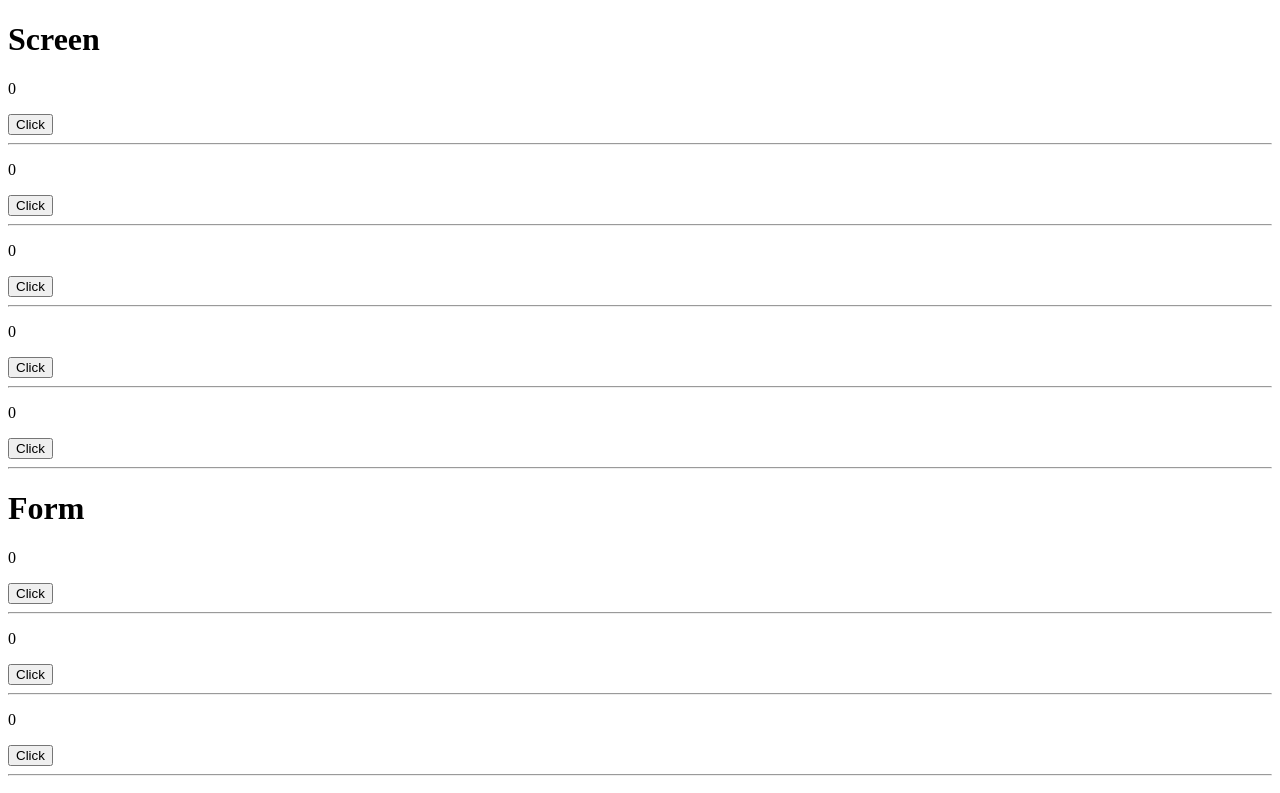
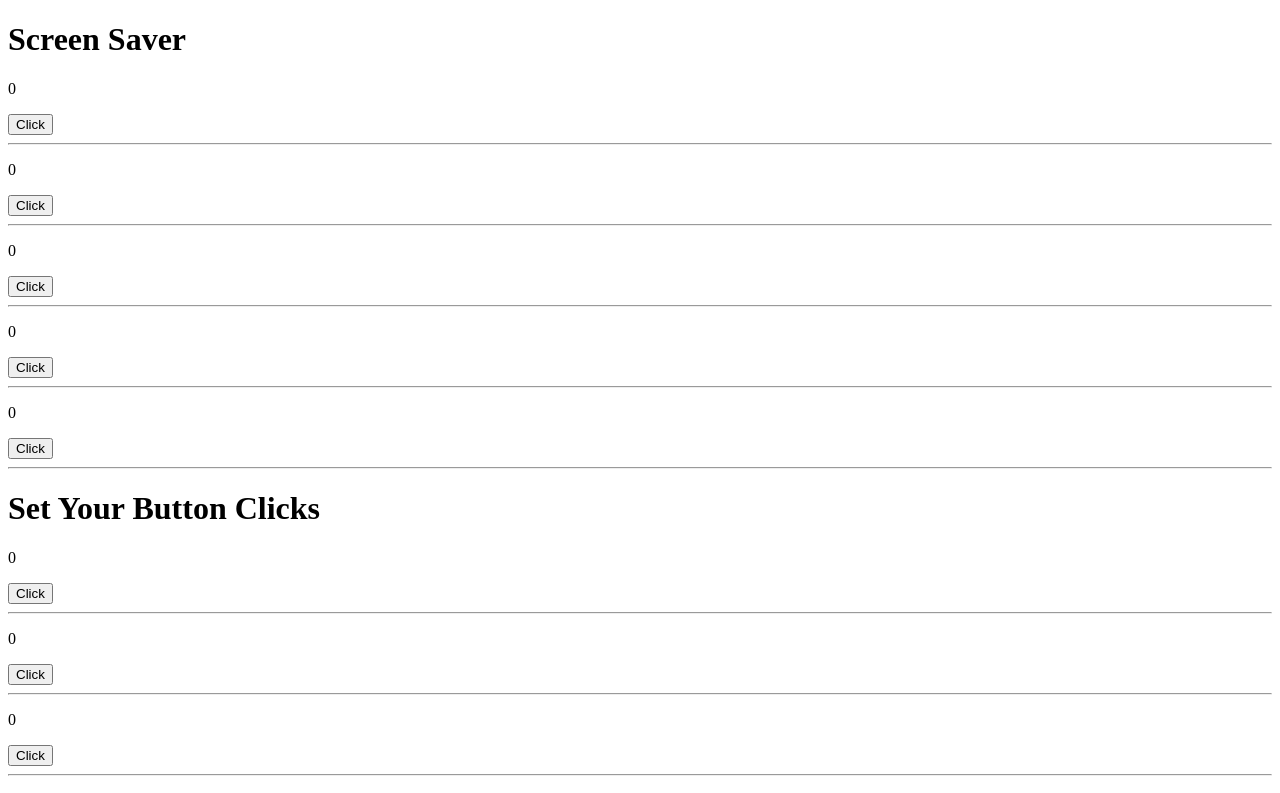
Before and after one commit to TavishOKeefe/Entertainment-Security, a React app: page /#/ in a window 1280 px wide. Shown: the top 793 px of the page. Built offline with nearby package versions, Linux system fonts and the light colour scheme; no server answers.

Commit message:
Edit for readability.

```diff
--- a/src/components/Static.jsx
+++ b/src/components/Static.jsx
@@ -98,7 +98,7 @@ class Static extends React.Component {
   render(){
     return(
       <div>
-        <h1>Screen</h1>
+        <h1>Screen Saver</h1>
         {this.state.masterButtonList.map((butt) =>
           <div key={butt.id}>
             <Screen
@@ -110,7 +110,7 @@ class Static extends React.Component {
             <hr/>
           </div>
         )}
-        <h1>Form</h1>
+        <h1>Set Your Button Clicks</h1>
         {this.state.masterButtonList.map((butt) =>
           <div key={butt.id}>
             <Form
```
